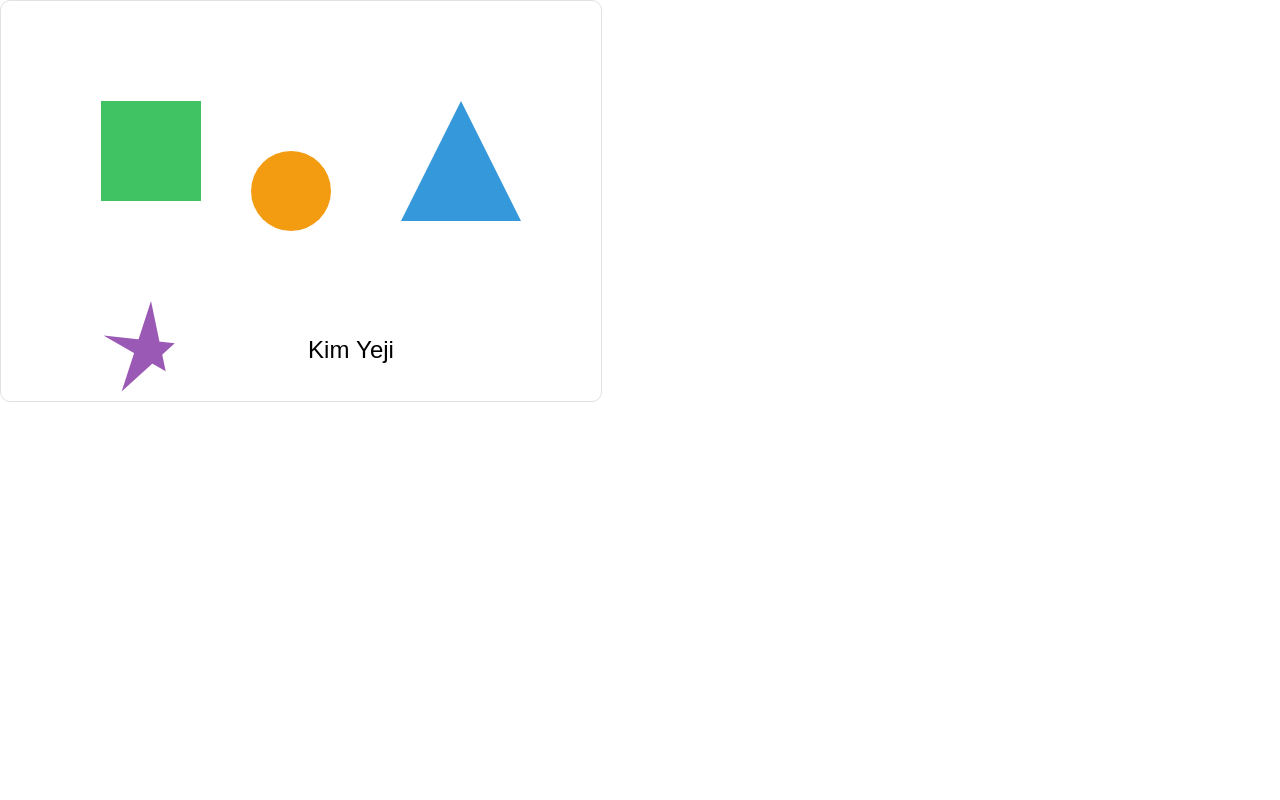
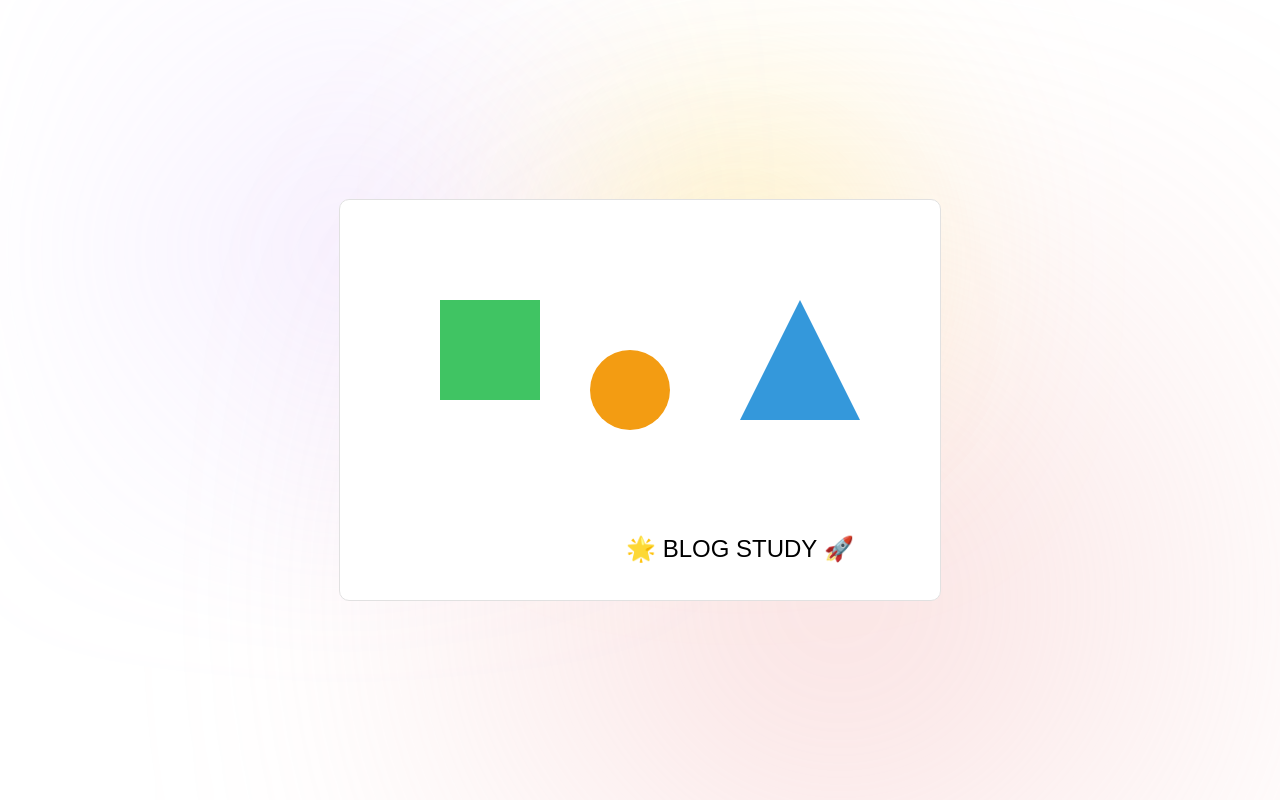
Before and after one commit to lerrybe/canvas-example, a React (Vite) app: page /canvas in a window 1280 px wide. Built offline with nearby package versions, Linux system fonts and the light colour scheme.

Commit message:
feat: add styling

```diff
--- /dev/null
+++ b/src/components/canvas/canvas.module.css
@@ -0,0 +1,46 @@
+.container {
+  display: flex;
+  flex-direction: column;
+  align-items: center;
+  justify-content: center;
+  position: relative;
+  gap: 24px;
+  width: 100vw;
+  height: 100vh;
+}
+
+.gradient_red {
+  position: fixed;
+  top: 50%;
+  left: 50%;
+  width: 400px;
+  aspect-ratio: 1/1;
+  border-radius: 50%;
+  filter: blur(200px);
+  background: radial-gradient(#e66465, #ffffff);
+  z-index: -1;
+}
+
+.gradient_purple {
+  position: fixed;
+  top: 20%;
+  left: 20%;
+  width: 180px;
+  aspect-ratio: 1/1;
+  border-radius: 50%;
+  filter: blur(140px);
+  background: radial-gradient(#a053ff, #ffffff);
+  z-index: -1;
+}
+
+.gradient_yellow {
+  position: fixed;
+  top: 20%;
+  left: 50%;
+  width: 200px;
+  aspect-ratio: 1/1;
+  border-radius: 50%;
+  filter: blur(130px);
+  background: radial-gradient(#ffd900, #ffffff);
+  z-index: -1;
+}
--- a/src/components/canvas/index.tsx
+++ b/src/components/canvas/index.tsx
@@ -1,4 +1,5 @@
 import { useRef, useMemo, useState, useEffect, useCallback } from "react";
+import styles from "./canvas.module.css";
 
 import {
   usePointInsideShape,
@@ -240,27 +241,6 @@ export default function Canvas() {
               ctx.fillStyle = shape.color;
               ctx.fill();
               break;
-            case ShapeType.STAR:
-              const NUM_POINTS = 5;
-              const outerRadius = Math.min(shape.width, shape.height) / 2;
-              const innerRadius = outerRadius / 2;
-              ctx.beginPath();
-              ctx.moveTo(
-                shape.width / 2 + outerRadius * Math.cos((-90 * Math.PI) / 180),
-                shape.height / 2 + outerRadius * Math.sin((-90 * Math.PI) / 180)
-              );
-              for (let i = 0; i < NUM_POINTS; i++) {
-                const angle = (i * 4 * Math.PI) / NUM_POINTS - Math.PI / 2;
-                const radius = i % 2 === 0 ? outerRadius : innerRadius;
-                ctx.lineTo(
-                  shape.width / 2 + radius * Math.cos(angle),
-                  shape.height / 2 + radius * Math.sin(angle)
-                );
-              }
-              ctx.closePath();
-              ctx.fillStyle = shape.color;
-              ctx.fill();
-              break;
             case ShapeType.TEXT:
               ctx.font = "24px Arial";
               ctx.fillStyle = shape.color;
@@ -311,6 +291,10 @@ export default function Canvas() {
   }, [animate]);
 
   return (
+    <main className={styles.container}>
+      <div className={styles.gradient_red} />
+      <div className={styles.gradient_purple} />
+      <div className={styles.gradient_yellow} />
       <canvas
         ref={canvasRef}
         width={600}
@@ -322,6 +306,7 @@ export default function Canvas() {
         style={{
           margin: "auto",
           borderRadius: 10,
+          backgroundColor: "#fff",
           border: "1px solid #e1e1e1",
           cursor:
             dragState.isDragging ||
@@ -333,5 +318,6 @@ export default function Canvas() {
               : "default",
         }}
       />
+    </main>
   );
 }
--- a/src/components/home/index.tsx
+++ b/src/components/home/index.tsx
@@ -16,7 +16,7 @@ export default function Home() {
       <button
         className={styles.button}
         onClick={() => navigate("/multi-layer-canvas")}>
-        🔗 MultiLayer canvas
+        🔗 MultiLayer canvas (Optimization)
       </button>
     </main>
   );
--- a/src/components/multiLayerCanvas/index.tsx
+++ b/src/components/multiLayerCanvas/index.tsx
@@ -225,7 +225,7 @@ export default function MultiLayerCanvas() {
   }, [shapes]);
 
   return (
-    <div style={{ height: 500, padding: "10px" }}>
+    <div style={{ height: 500, padding: "10px", width: 602 }}>
       <div style={{ fontSize: 20, fontWeight: 600 }}>Optimized (O)</div>
       <span style={{ fontSize: 18, fontWeight: 500, background: "#2196f347" }}>
         Lower-Canvas Render Count: {lowerCanvasRenderCount}
@@ -241,6 +241,7 @@ export default function MultiLayerCanvas() {
             left: 0,
             zIndex: 1,
             position: "absolute",
+            backgroundColor: "#fff",
           }}
         />
         <canvas
--- a/src/components/singleLayerCanvas/index.tsx
+++ b/src/components/singleLayerCanvas/index.tsx
@@ -107,7 +107,7 @@ export default function SingleLayerCanvas() {
   };
 
   return (
-    <div style={{ height: 480, padding: "10px" }}>
+    <div style={{ width: 602, height: 480, padding: "10px" }}>
       <div style={{ fontSize: 20, fontWeight: 600 }}>Not Optimized (X)</div>
       <span style={{ fontSize: 18, fontWeight: 500, background: "#f443364a" }}>
         Canvas Render Count: {renderCount}
@@ -121,7 +121,11 @@ export default function SingleLayerCanvas() {
           onMouseOut={handleMouseUp}
           onMouseDown={handleMouseDown}
           onMouseMove={handleMouseMove}
-          style={{ borderRadius: 5, border: "1px solid #d2d2d2" }}
+          style={{
+            borderRadius: 5,
+            backgroundColor: "#fff",
+            border: "1px solid #d2d2d2",
+          }}
         />
       </div>
     </div>
--- a/src/lib/data.ts
+++ b/src/lib/data.ts
@@ -27,22 +27,13 @@ export const defaultShapes = [
     angle: 0,
   },
   {
-    type: "star",
-    x: 100,
-    y: 300,
-    width: 100,
-    height: 100,
-    color: "#9b59b6",
-    angle: 0,
-  },
-  {
     type: "text",
     x: 250,
     y: 300,
-    width: 200,
+    width: 300,
     height: 100,
     color: "#000",
     angle: 0,
-    text: "Kim Yeji",
+    text: "🌟 BLOG STUDY 🚀",
   },
 ];
--- a/src/lib/type.ts
+++ b/src/lib/type.ts
@@ -18,7 +18,6 @@ export enum ResizeDirection {
 }
 
 export enum ShapeType {
-  STAR = "star",
   TEXT = "text",
   RECT = "rect",
   CIRCLE = "circle",
--- a/src/pages/multiLayerCanvas/index.tsx
+++ b/src/pages/multiLayerCanvas/index.tsx
@@ -1,11 +1,16 @@
+import styles from "./multiLayerCanvas.module.css";
 import MultiLayerCanvas from "../../components/multiLayerCanvas";
 import SingleLayerCanvas from "../../components/singleLayerCanvas";
 
 export default function MultiLayerCanvasPage() {
   return (
-    <>
+    <main className={styles.container}>
+      <div className={styles.gradient_red} />
+      <div className={styles.gradient_purple} />
+      <div className={styles.gradient_yellow} />
+
       <SingleLayerCanvas />
       <MultiLayerCanvas />
-    </>
+    </main>
   );
 }
--- /dev/null
+++ b/src/pages/multiLayerCanvas/multiLayerCanvas.module.css
@@ -0,0 +1,46 @@
+.container {
+  display: flex;
+  flex-direction: column;
+  align-items: center;
+  justify-content: center;
+  position: relative;
+  gap: 24px;
+  width: 100vw;
+  height: 100vh;
+}
+
+.gradient_red {
+  position: fixed;
+  top: 50%;
+  left: 50%;
+  width: 400px;
+  aspect-ratio: 1/1;
+  border-radius: 50%;
+  filter: blur(200px);
+  background: radial-gradient(#e66465, #ffffff);
+  z-index: -1;
+}
+
+.gradient_purple {
+  position: fixed;
+  top: 20%;
+  left: 20%;
+  width: 180px;
+  aspect-ratio: 1/1;
+  border-radius: 50%;
+  filter: blur(140px);
+  background: radial-gradient(#a053ff, #ffffff);
+  z-index: -1;
+}
+
+.gradient_yellow {
+  position: fixed;
+  top: 20%;
+  left: 50%;
+  width: 200px;
+  aspect-ratio: 1/1;
+  border-radius: 50%;
+  filter: blur(130px);
+  background: radial-gradient(#ffd900, #ffffff);
+  z-index: -1;
+}
--- a/src/styles/font.css
+++ b/src/styles/font.css
@@ -1,7 +1,7 @@
 @font-face {
-  font-family: 'Pretendard-Regular';
-  src: url('https://cdn.jsdelivr.net/gh/Project-Noonnu/noonfonts_2107@1.1/Pretendard-Regular.woff')
-    format('woff');
+  font-family: "Pretendard-Regular";
+  src: url("https://cdn.jsdelivr.net/gh/Project-Noonnu/noonfonts_2107@1.1/Pretendard-Regular.woff")
+    format("woff");
   font-weight: 400;
   font-style: normal;
 }
```
Lines whose indentation alone changed are shown as unchanged.
